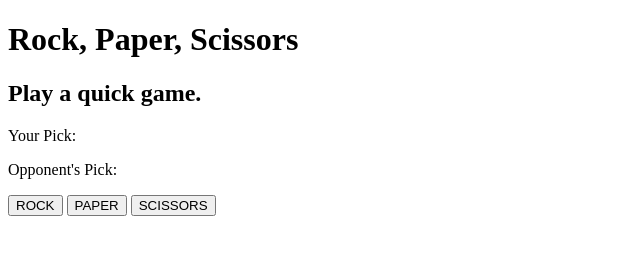
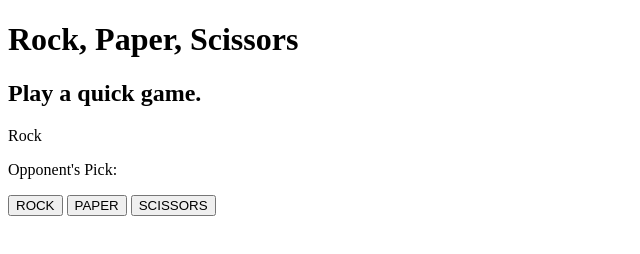
Before and after one commit to t-powers/RPS-Project, a website: page index.html in a window 1280 px wide. Both pictures are taken after a click on the button "ROCK". Shown: the full height of the page, 0-640 px from the left. Drawn offline with Linux system fonts and the light colour scheme.

Commit message:
Update function

```diff
--- a/index.html
+++ b/index.html
@@ -11,7 +11,7 @@
     <h2>Play a quick game.</h2>
     <p id="your-pick">Your Pick: </p>
     <p id="opp-pick">Opponent's Pick: </p>
-    <button onclick="playGame()">ROCK</button>
+    <button onclick="playing()">ROCK</button>
     <button>PAPER</button>
     <button>SCISSORS</button>
   </body>
--- a/script.js
+++ b/script.js
@@ -44,6 +44,7 @@ function playGame(userPick, compPick) {
 }
 //player input
 function playing() {
+  yourPick.textContent = "Rock"
 
 
 
```
